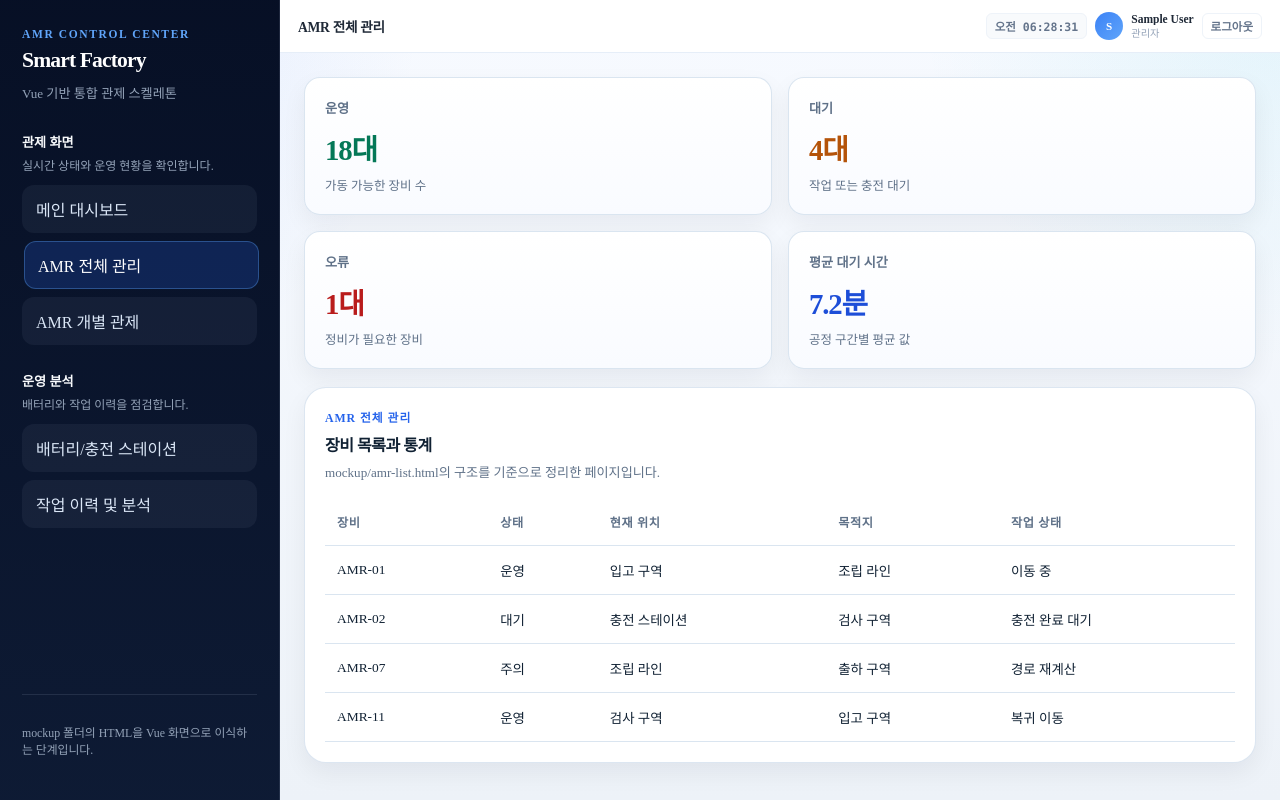
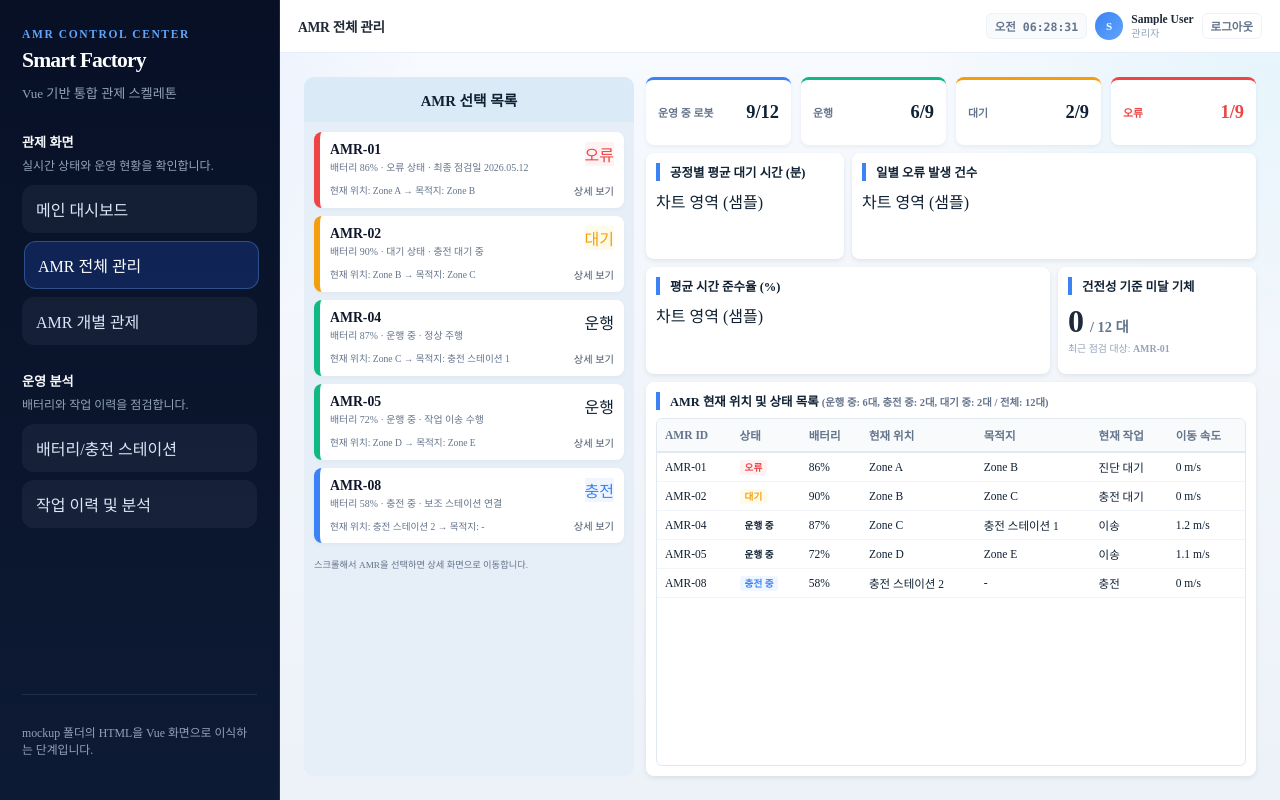
Before and after one commit to mobility-school-3th-team1/AMR-monitoring-smart-factory, a Vue app in the folder FE/frontend/: page /amr-list in a window 1280 px wide. Built offline with nearby package versions, Linux system fonts and the light colour scheme; sample sign-in values are in the browser's storage.

Commit message:
feat(fe): AMR 목록에서 상세 뷰 이동 라우팅 수정 - SCADAPRJ-39-#18

```diff
--- a/FE/frontend/src/views/AmrListView.vue
+++ b/FE/frontend/src/views/AmrListView.vue
@@ -1,97 +1,163 @@
 <template>
-  <div class="view-grid">
-    <section class="view-grid__stats">
-      <BaseStatCard
-        v-for="card in statCards"
-        :key="card.label"
-        v-bind="card"
-      />
-    </section>
+  <div class="amr-manage-view">
+    <aside class="amr-panel">
+      <div class="amr-header">AMR 선택 목록</div>
+      <div class="amr-scroll">
+        <div class="amr-selection">
+          <a v-for="robot in robots" :key="robot.id" href="#" class="amr-link" @click.prevent="openDetail(robot.id)">
+            <div class="amr-select-card" :class="robot.class">
+              <div class="amr-select-top">
+                <div>
+                  <div class="amr-select-id">{{ robot.id }}</div>
+                  <div class="amr-select-meta">배터리 {{ robot.battery }}% · {{ robot.meta }}</div>
+                </div>
+                <span class="status-tag" :class="robot.tagClass">{{ robot.tag }}</span>
+              </div>
+              <div class="amr-select-foot">
+                <div class="amr-select-loc">현재 위치: {{ robot.location }} → 목적지: {{ robot.destination }}</div>
+                <div class="amr-select-btn">상세 보기</div>
+              </div>
+            </div>
+          </a>
+        </div>
+        <div class="mini-note">스크롤해서 AMR을 선택하면 상세 화면으로 이동합니다.</div>
+      </div>
+    </aside>
 
-    <SectionPanel
-      eyebrow="AMR 전체 관리"
-      title="장비 목록과 통계"
-      subtitle="mockup/amr-list.html의 구조를 기준으로 정리한 페이지입니다."
-    >
-      <table class="simple-table">
+    <section class="dashboard-panel">
+      <div class="summary-row">
+        <div class="sum-card" style="border-top: 3px solid #3b82f6;"><h4>운영 중 로봇</h4><div>{{ stats.operating }}/{{ stats.total }}</div></div>
+        <div class="sum-card" style="border-top: 3px solid #10b981;"><h4>운행</h4><div>{{ stats.running }}/{{ stats.operating }}</div></div>
+        <div class="sum-card" style="border-top: 3px solid #f59e0b;"><h4>대기</h4><div>{{ stats.waiting }}/{{ stats.operating }}</div></div>
+        <div class="sum-card" style="border-top: 3px solid #ef4444;"><h4 style="color:#ef4444">오류</h4><div style="color:#ef4444">{{ stats.error }}/{{ stats.operating }}</div></div>
+      </div>
+
+      <div class="grid-layout">
+        <article class="widget">
+          <div class="widget-title">공정별 평균 대기 시간 (분)</div>
+          <div class="chart-box">차트 영역 (샘플)</div>
+        </article>
+
+        <article class="widget span-2">
+          <div class="widget-title">일별 오류 발생 건수</div>
+          <div class="chart-box">차트 영역 (샘플)</div>
+        </article>
+
+        <article class="widget span-2">
+          <div class="widget-title">평균 시간 준수율 (%)</div>
+          <div class="chart-box">차트 영역 (샘플)</div>
+        </article>
+
+        <article class="widget">
+          <div class="widget-title">건전성 기준 미달 기체</div>
+          <div class="compact-stat"><div class="big">{{ stats.unhealthy }}<span style="font-size:0.9rem; color:#64748b; margin-left:6px;">/ {{ stats.total }} 대</span></div><div class="muted">최근 점검 대상: <strong>{{ stats.lastCheck }}</strong></div></div>
+        </article>
+      </div>
+
+      <div class="bottom-grid">
+        <article class="widget">
+          <div class="widget-title">AMR 현재 위치 및 상태 목록 <span style="font-size:0.65rem; font-weight:600; color:#64748b;">(운행 중: {{ stats.running }}대, 충전 중: {{ stats.charging }}대, 대기 중: {{ stats.waiting }}대 / 전체: {{ stats.total }}대)</span></div>
+          <div class="table-wrapper">
+            <table>
               <thead>
-          <tr>
-            <th>장비</th>
-            <th>상태</th>
-            <th>현재 위치</th>
-            <th>목적지</th>
-            <th>작업 상태</th>
-          </tr>
+                <tr><th>AMR ID</th><th>상태</th><th>배터리</th><th>현재 위치</th><th>목적지</th><th>현재 작업</th><th>이동 속도</th></tr>
               </thead>
               <tbody>
-          <tr v-for="robot in robots" :key="robot.id">
-            <td>{{ robot.id }}</td>
-            <td>{{ robot.status }}</td>
-            <td>{{ robot.location }}</td>
-            <td>{{ robot.destination }}</td>
-            <td>{{ robot.task }}</td>
+                <tr v-for="r in robots" :key="r.id">
+                  <td>{{ r.id }}</td>
+                  <td><span class="badge" :class="r.tagClass">{{ r.tagDisplay }}</span></td>
+                  <td>{{ r.battery }}%</td>
+                  <td>{{ r.location }}</td>
+                  <td>{{ r.destination }}</td>
+                  <td>{{ r.task }}</td>
+                  <td>{{ r.speed || '0 m/s' }}</td>
                 </tr>
               </tbody>
             </table>
-    </SectionPanel>
+          </div>
+        </article>
+      </div>
+    </section>
   </div>
 </template>
 
 <script setup>
-import BaseStatCard from '../components/atoms/BaseStatCard.vue'
-import SectionPanel from '../components/molecules/SectionPanel.vue'
+import { useRouter } from 'vue-router'
 
-const statCards = [
-  { label: '운영', value: '18대', description: '가동 가능한 장비 수', tone: 'green' },
-  { label: '대기', value: '4대', description: '작업 또는 충전 대기', tone: 'orange' },
-  { label: '오류', value: '1대', description: '정비가 필요한 장비', tone: 'red' },
-  { label: '평균 대기 시간', value: '7.2분', description: '공정 구간별 평균 값', tone: 'blue' }
+const router = useRouter()
+
+const stats = {
+  operating: 9,
+  total: 12,
+  running: 6,
+  waiting: 2,
+  error: 1,
+  charging: 2,
+  unhealthy: 0,
+  lastCheck: 'AMR-01'
+}
+
+const robots = [
+  { id: 'AMR-01', class: 'error', tag: '오류', tagDisplay: '오류', tagClass: 'status-error', battery: 86, meta: '오류 상태 · 최종 점검일 2026.05.12', location: 'Zone A', destination: 'Zone B', task: '진단 대기', speed: '0 m/s' },
+  { id: 'AMR-02', class: 'waiting', tag: '대기', tagDisplay: '대기', tagClass: 'status-waiting', battery: 90, meta: '대기 상태 · 충전 대기 중', location: 'Zone B', destination: 'Zone C', task: '충전 대기', speed: '0 m/s' },
+  { id: 'AMR-04', class: 'running', tag: '운행', tagDisplay: '운행 중', tagClass: 'status-running', battery: 87, meta: '운행 중 · 정상 주행', location: 'Zone C', destination: '충전 스테이션 1', task: '이송', speed: '1.2 m/s' },
+  { id: 'AMR-05', class: 'running', tag: '운행', tagDisplay: '운행 중', tagClass: 'status-running', battery: 72, meta: '운행 중 · 작업 이송 수행', location: 'Zone D', destination: 'Zone E', task: '이송', speed: '1.1 m/s' },
+  { id: 'AMR-08', class: 'charging', tag: '충전', tagDisplay: '충전 중', tagClass: 'status-charging', battery: 58, meta: '충전 중 · 보조 스테이션 연결', location: '충전 스테이션 2', destination: '-', task: '충전', speed: '0 m/s' }
 ]
 
-const robots = [
-  { id: 'AMR-01', status: '운영', location: '입고 구역', destination: '조립 라인', task: '이동 중' },
-  { id: 'AMR-02', status: '대기', location: '충전 스테이션', destination: '검사 구역', task: '충전 완료 대기' },
-  { id: 'AMR-07', status: '주의', location: '조립 라인', destination: '출하 구역', task: '경로 재계산' },
-  { id: 'AMR-11', status: '운영', location: '검사 구역', destination: '입고 구역', task: '복귀 이동' }
-]
+function openDetail(amrId) {
+  router.push({ path: '/amr-detail', query: { amr: amrId } })
+}
 </script>
 
 <style scoped>
-.view-grid {
-  display: grid;
-  gap: 18px;
+.amr-manage-view { display: flex; gap: 12px; height: 100%; min-height: 0; }
+.amr-panel { width: 330px; background: #e6eef8; border-radius: 10px; display:flex; flex-direction:column; flex-shrink:0; }
+.amr-header { padding: 12px; text-align:center; font-weight:800; font-size:0.92rem; background:#dbeaf7; border-radius:10px 10px 0 0; }
+.amr-scroll { flex:1; overflow-y:auto; padding:10px; display:flex; flex-direction:column; gap:8px; }
+.amr-selection { display:flex; flex-direction:column; gap:8px; }
+.amr-link { text-decoration:none; color:inherit; display:block; }
+.amr-select-card { background:white; border-radius:8px; padding:10px; border-left:6px solid #cbd5e1; box-shadow:0 2px 4px rgba(0,0,0,0.03); transition:transform .12s ease, border-color .12s ease; }
+.amr-select-card:hover { transform: translateY(-2px); }
+.amr-select-card.running { border-left-color: #10b981; }
+.amr-select-card.charging { border-left-color: #3b82f6; }
+.amr-select-card.waiting { border-left-color: #f59e0b; }
+.amr-select-card.error { border-left-color: #ef4444; }
+.amr-select-top { display:flex; justify-content:space-between; gap:10px; align-items:flex-start; }
+.amr-select-id { font-weight:800; color:#0f172a; font-size:0.86rem; }
+.amr-select-meta { font-size:0.62rem; color:#64748b; margin-top:4px; line-height:1.3; }
+.amr-select-foot { display:flex; justify-content:space-between; align-items:center; gap:8px; margin-top:8px; font-size:0.64rem; color:#475569; }
+.amr-select-loc { font-size:0.6rem; color:#64748b; }
+.mini-note { font-size:0.58rem; color:#64748b; margin-top:6px; }
+
+.dashboard-panel { flex:1; display:flex; flex-direction:column; gap:8px; min-width:0; }
+.summary-row { display:grid; grid-template-columns: repeat(4,1fr); gap:10px; flex-shrink:0; }
+.sum-card { background:white; padding:10px 12px; border-radius:8px; display:flex; justify-content:space-between; align-items:center; box-shadow:0 2px 4px rgba(0,0,0,0.05); }
+.sum-card h4 { font-size:0.68rem; color:#64748b; }
+.sum-card div { font-size:1.15rem; font-weight:800; }
+
+.grid-layout { flex:0.56; display:grid; grid-template-columns: repeat(3,1fr); grid-template-rows: 0.72fr 0.72fr; gap:8px; min-height:0; }
+.widget { background:white; border-radius:8px; padding:10px; box-shadow:0 2px 5px rgba(0,0,0,0.08); display:flex; flex-direction:column; min-height:0; }
+.widget-title { font-size:0.78rem; font-weight:700; margin-bottom:8px; border-left:4px solid #3b82f6; padding-left:10px; }
+.span-2 { grid-column: span 2; }
+.compact-stat { font-size:0.72rem; }
+.compact-stat .big { font-size:2rem; font-weight:800; color:#1e293b; }
+.compact-stat .muted { font-size:0.62rem; color:#94a3b8; }
+
+.bottom-grid { display:grid; grid-template-columns: 1fr; gap:10px; flex:1; min-height:0; }
+.table-wrapper { flex:1; overflow-y:auto; border:1px solid #e2e8f0; border-radius:6px; }
+table { width:100%; border-collapse: collapse; font-size:0.72rem; }
+th { background:#f8fafc; padding:8px; border-bottom:2px solid #e2e8f0; text-align:left; color:#64748b; position: sticky; top:0; }
+td { padding:6px 8px; border-bottom:1px solid #f1f5f9; }
+.badge { padding:2px 5px; border-radius:3px; font-size:0.6rem; font-weight:800; }
+.status-driving { color:#10b981; background:#ecfdf5; }
+.status-charging { color:#3b82f6; background:#eff6ff; }
+.status-waiting { color:#f59e0b; background:#fffbeb; }
+.status-error { color:#ef4444; background:#fef2f2; }
+
+@media (max-width: 1200px) {
+  .amr-panel { width: 280px; }
+  .grid-layout { grid-template-columns: repeat(2,1fr); }
 }
 
-.view-grid__stats {
-  display: grid;
-  grid-template-columns: repeat(4, minmax(0, 1fr));
-  gap: 16px;
-}
-
-.simple-table {
-  width: 100%;
-  border-collapse: collapse;
-}
-
-.simple-table th,
-.simple-table td {
-  padding: 14px 12px;
-  border-bottom: 1px solid rgba(217, 228, 240, 0.95);
-  text-align: left;
-  font-size: 0.84rem;
-}
-
-.simple-table th {
-  color: var(--color-text-muted);
-  font-size: 0.76rem;
-  font-weight: 800;
-  text-transform: uppercase;
-  letter-spacing: 0.05em;
-}
-
-@media (max-width: 1440px) {
-  .view-grid__stats {
-    grid-template-columns: repeat(2, minmax(0, 1fr));
-  }
-}
 </style>
```
Lines whose indentation alone changed are shown as unchanged.
